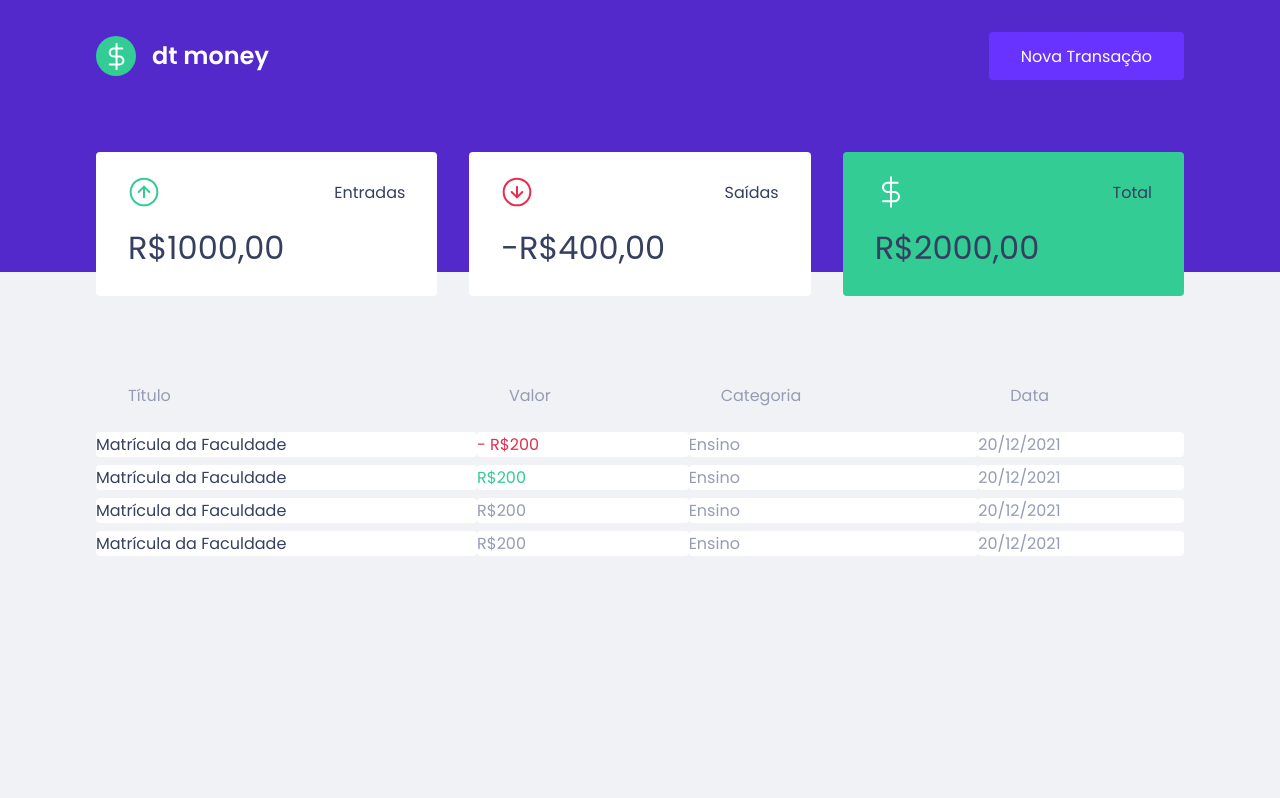
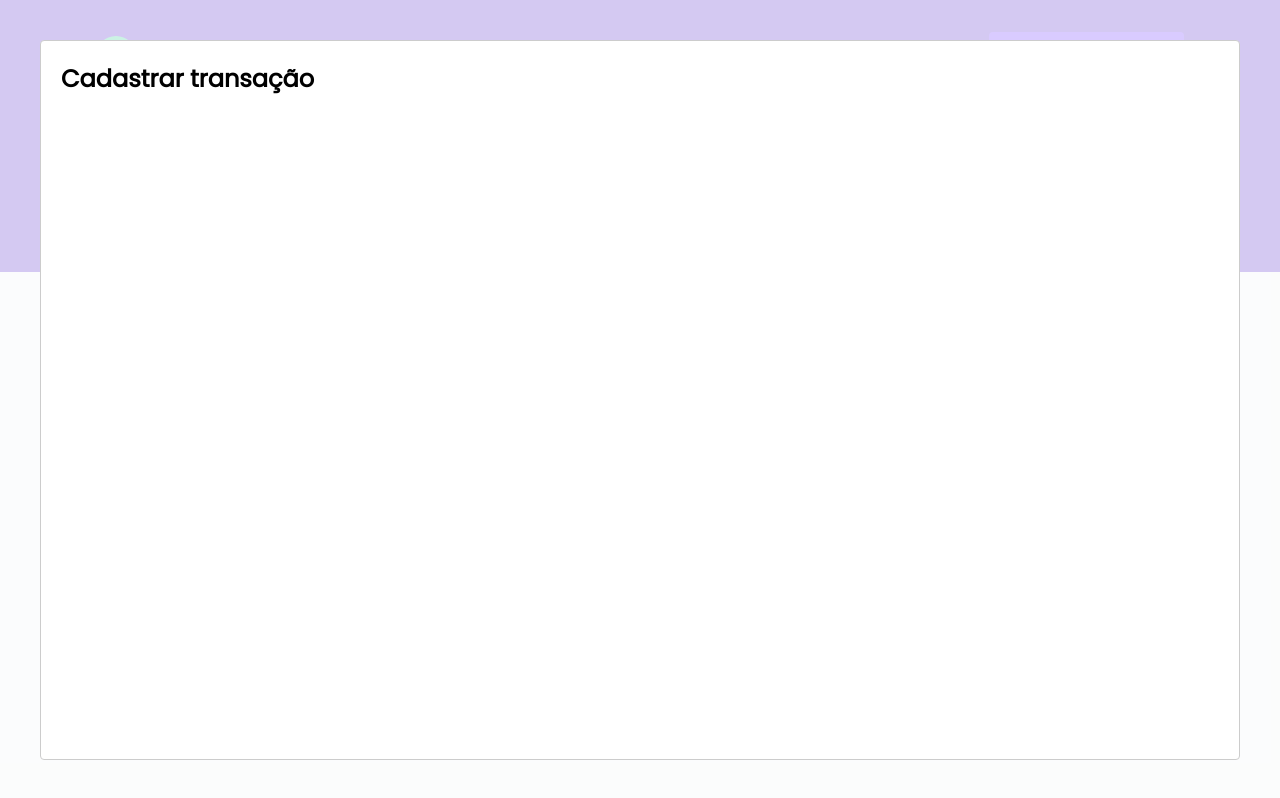
Before and after one commit to root1945/dt_money, a React (Create React App) app: page / in a window 1280 px wide. Both pictures are taken after a click on the button "Nova Transação". Built offline with nearby package versions, Linux system fonts and the light colour scheme; no server answers; what miragejs would draw is missing.

Commit message:
adicionando modal

```diff
--- a/package.json
+++ b/package.json
@@ -10,6 +10,7 @@
     "miragejs": "^0.1.42",
     "react": "^17.0.2",
     "react-dom": "^17.0.2",
+    "react-modal": "^3.14.4",
     "react-scripts": "4.0.3",
     "styled-components": "^5.3.1",
     "web-vitals": "^1.0.1"
@@ -22,6 +23,7 @@
     "@types/node": "^12.0.0",
     "@types/react": "^17.0.0",
     "@types/react-dom": "^17.0.0",
+    "@types/react-modal": "^3.13.1",
     "@types/styled-components": "^5.1.14",
     "typescript": "^4.1.2"
   },
--- a/src/App.tsx
+++ b/src/App.tsx
@@ -1,11 +1,34 @@
+import { useState } from 'react'
 import { Dashboard } from './components/Dashboard';
 import { Header } from './components/Header';
-import {GlobalStyled} from './styles/global'
+import { GlobalStyled } from './styles/global'
+import Modal from 'react-modal'
+
+Modal.setAppElement('#root');
+
 export function App() {
+  const [ isNewTransactionModal, setIsNewTransactionModal ] = useState(false)
+
+  const handleOpenNewTransactionModal = () => {
+    setIsNewTransactionModal(true)
+  }
+
+  const handleCloseNewTransactionModal = () => {
+    setIsNewTransactionModal(false)
+  }
+
   return (
     <>
-      <Header />
+      <Header onOpenNewTransactionModal={handleOpenNewTransactionModal} />
       <Dashboard />
+
+      <Modal
+        isOpen={isNewTransactionModal}
+        onRequestClose={handleCloseNewTransactionModal}
+      >
+        <h2>Cadastrar transação</h2>
+      </Modal>
+
       <GlobalStyled/>
     </>
   );
--- a/src/components/Header/index.tsx
+++ b/src/components/Header/index.tsx
@@ -1,11 +1,16 @@
 import logoImg from '../../assets/logo.svg'
 import { Container, Content } from './styles';
-export function Header(){
+
+interface HeaderProps {
+  onOpenNewTransactionModal: () => void;
+}
+
+export function Header({ onOpenNewTransactionModal } : HeaderProps){
   return (
     <Container>
       <Content>
       <img src={logoImg} alt="Victor Money" />
-      <button type="button">
+      <button type="button" onClick={onOpenNewTransactionModal}>
         Nova Transação
       </button>
       </Content>
```
Also changed, not shown: 1 other file (tests, documents, lock files or other folders).
